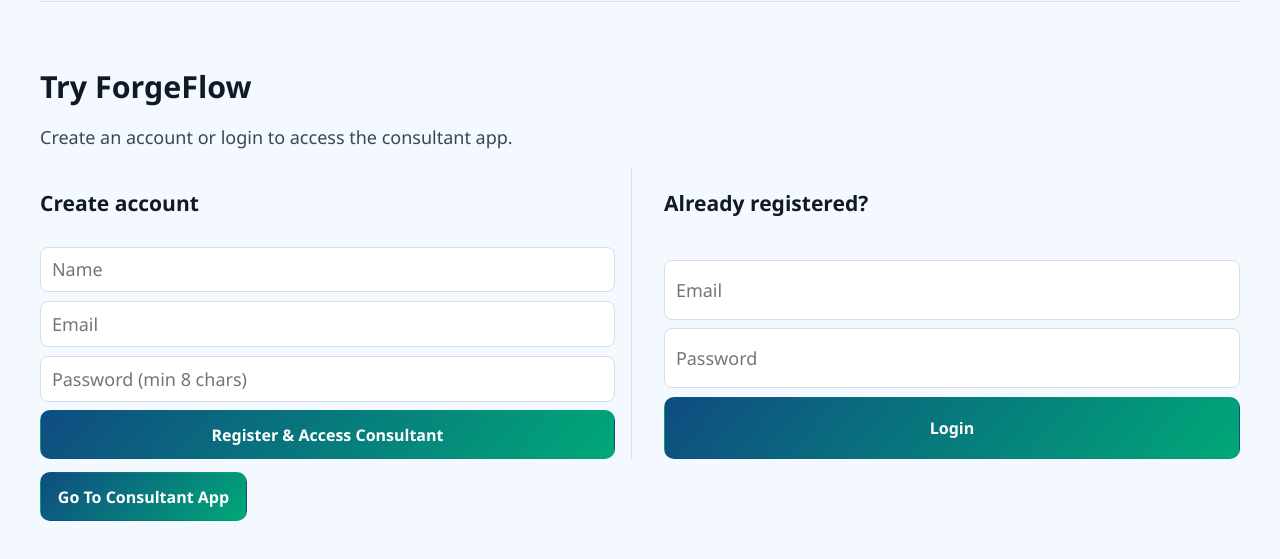
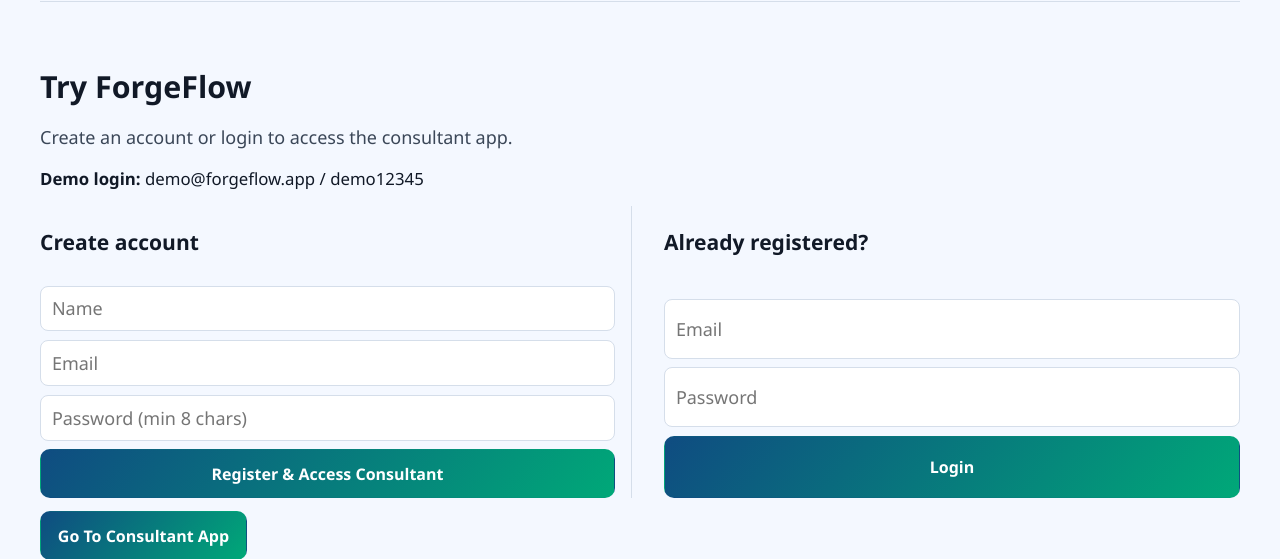
Before and after one commit to emmanuelchemla/solvechain, a FastAPI app: page / in a window 1280 px wide. Shown: the part 3490-4049 px from the top of the page. Before the commit the page ends 4011 px from the top, so only its background shows below. Run offline with FastAPI, Linux system fonts and the light colour scheme.

Commit message:
add demo login

```diff
--- a/main.py
+++ b/main.py
@@ -86,6 +86,9 @@
 SESSIONS: dict[str, SessionState] = {}
 USERS: dict[str, dict[str, str]] = {}
 AUTH_SESSIONS: dict[str, str] = {}
+DEMO_USER_EMAIL = "demo@forgeflow.app"
+DEMO_USER_PASSWORD = "demo12345"
+DEMO_USER_NAME = "Demo User"
 
 
 def _now_iso() -> str:
@@ -108,6 +111,17 @@
 
 def _hash_password(password: str) -> str:
     return hashlib.sha256(password.encode("utf-8")).hexdigest()
+
+
+@app.on_event("startup")
+async def seed_demo_user() -> None:
+    if DEMO_USER_EMAIL not in USERS:
+        USERS[DEMO_USER_EMAIL] = {
+            "name": DEMO_USER_NAME,
+            "email": DEMO_USER_EMAIL,
+            "password_hash": _hash_password(DEMO_USER_PASSWORD),
+            "created_at": _now_iso(),
+        }
 
 
 def _set_auth_cookie(response: Response, token: str) -> None:
--- a/static/site.css
+++ b/static/site.css
@@ -161,6 +161,12 @@
   font-size: clamp(1.4rem, 3vw, 1.9rem);
 }
 
+.demo-cred {
+  margin: .4rem 0 0;
+  font-size: 1.05rem;
+  color: var(--text);
+}
+
 .auth-grid {
   display: grid;
   grid-template-columns: 1fr 1fr;
--- a/templates/index.html
+++ b/templates/index.html
@@ -104,6 +104,7 @@
       <div class="auth-wrap">
         <h2>Try ForgeFlow</h2>
         <p id="auth-state" class="muted"></p>
+        <p class="demo-cred"><strong>Demo login:</strong> demo@forgeflow.app / demo12345</p>
         <div class="auth-grid">
           <form id="register-form" class="stack form-col">
             <h3>Create account</h3>
```
